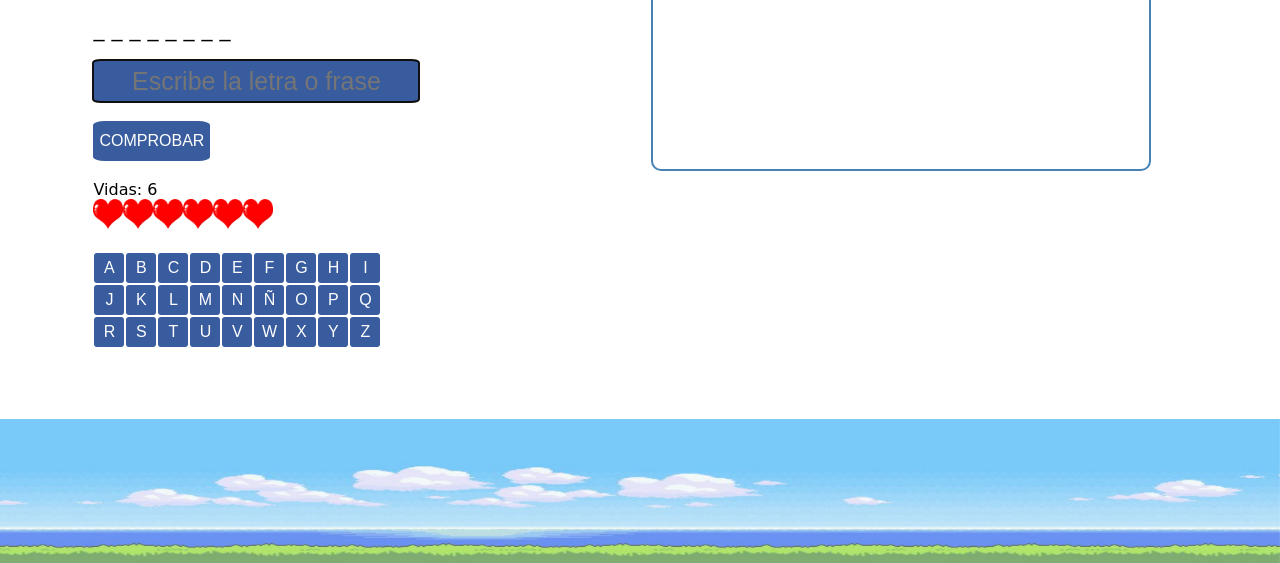
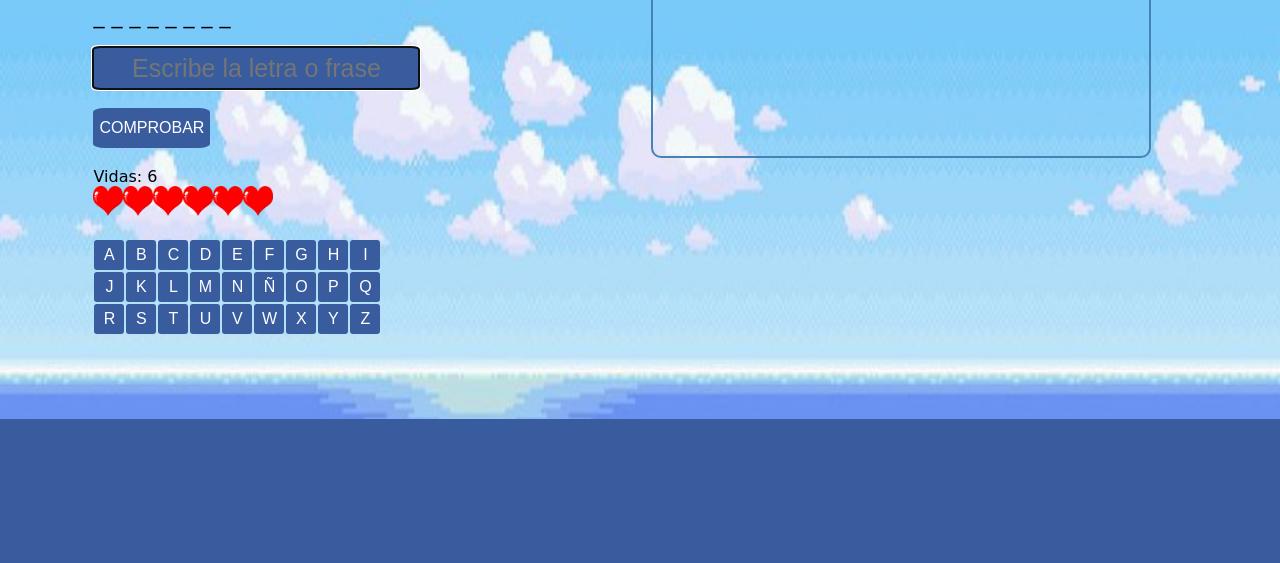
Before and after one commit to CrisMaGra/adivinin, a plain HTML site: page Index.html in a window 1280 px wide. Shown: the part 237-800 px from the top of the page. Drawn offline with Linux system fonts and the light colour scheme; a web font is replaced by a local one.

Commit message:
Cambio estilo bg

```diff
--- a/style.css
+++ b/style.css
@@ -4,8 +4,13 @@
 body{
     font-family: 'Irish Grover', cursive;
     text-align: center;
-    height: 70%;
+    height: 80%;
     width: 100%;
+    background-image: url("images/cielo.png");
+    background-repeat: no-repeat;
+    background-position-x: center;
+    background-size: 100% 100%;
+    height: 800px;
 }
 header{
     font-family: 'Irish Grover', cursive;
@@ -27,9 +32,7 @@ body::-webkit-scrollbar-thumb{
     background-color: rgb(3, 47, 97);
 }
 footer{
-    background-image: url("images/cielo.png");
-    background-repeat: no-repeat;
-    background-position-x: center;
+    background-color: #385c9e;
     position: fixed;
     bottom: 0;
     width: 100%;
```
Also changed, not shown: Index.html (+1 -1 lines), images/aaa.jpg (added), images/haha.jpg (added), images/puzzle.png (deleted).
